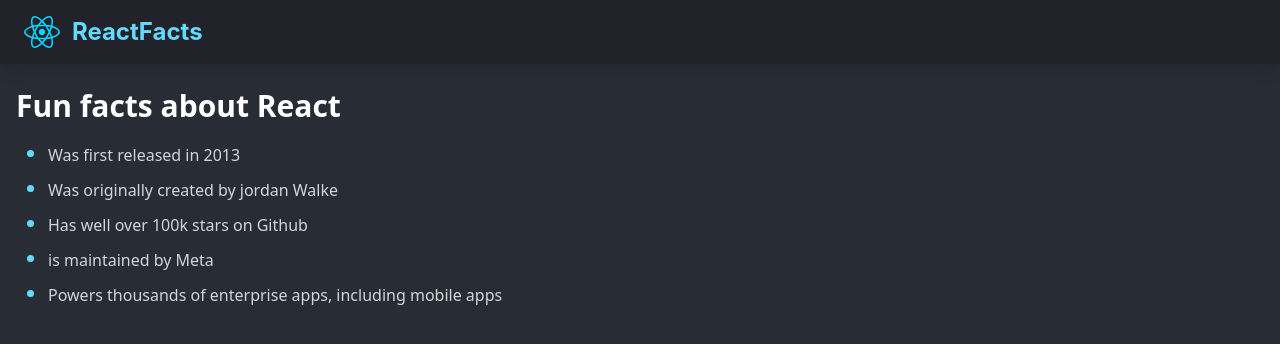
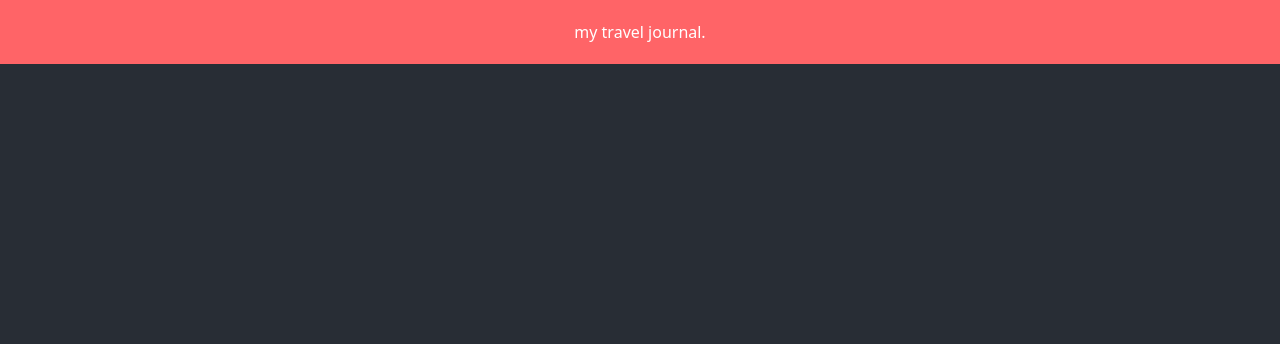
Before and after one commit to munachi821/react-app, a React (Vite) app: page / in a window 1280 px wide. Shown: the top 344 px of the page. Built offline with nearby package versions, Linux system fonts and the light colour scheme.

Commit message:
moved on to the next project

```diff
--- a/src/App.jsx
+++ b/src/App.jsx
@@ -1,30 +1,10 @@
-//import reactLogo from "./assets/react.svg";
-/* import Header from "./Header";
-import MainContent from "./Maincontent";
-import Footer from "./footer"; */
-import Main from "./Components/Main";
-import Navbar from "./Components/Navbar";
-
-/* const MainBody = () => {
-  return (
-    <main>
-      <h1>Fun facts about react</h1>
-      <ul>
-        <li>Was first release in 2013</li>
-        <li>Was originally created by jordan walke</li>
-        <li>Has well over 200k stars on Github</li>
-        <li>Is maintained by Meta</li>
-        <li>Powers thousands of enterprise apps, including mobile apps</li>
-      </ul>
-    </main>
-  );
-}; */
+//import Main from "./Components/Main";
+import Header from "./Components/Header";
 
 const App = () => {
   return (
     <>
-      <Navbar />
-      <Main />
+      <Header />
     </>
   );
 };
--- /dev/null
+++ b/src/Components/Header.jsx
@@ -0,0 +1,7 @@
+export default function Header() {
+  return (
+    <header className="bg-red-400 w-full py-5 text-center text-white">
+      <p>my travel journal.</p>
+    </header>
+  );
+}
--- a/src/Components/Navbar.jsx
+++ /dev/null
@@ -1,13 +0,0 @@
-import reactLogo from "../assets/react.svg";
-export default function Navbar() {
-  return (
-    <header>
-      <nav className="w-full px-6 py-4 bg-[#21222a] flex items-center space-x-3 shadow-lg">
-        <img src={reactLogo} alt="react logo" />
-        <span className="text-2xl text-[#61dafb] font-[Inter] font-bold">
-          ReactFacts
-        </span>
-      </nav>
-    </header>
-  );
-}
--- a/src/footer.jsx
+++ /dev/null
@@ -1,3 +0,0 @@
-export default function Footer() {
-  return <footer>c 20xx Onyebuchi development. All rights reserved.</footer>;
-}
```
